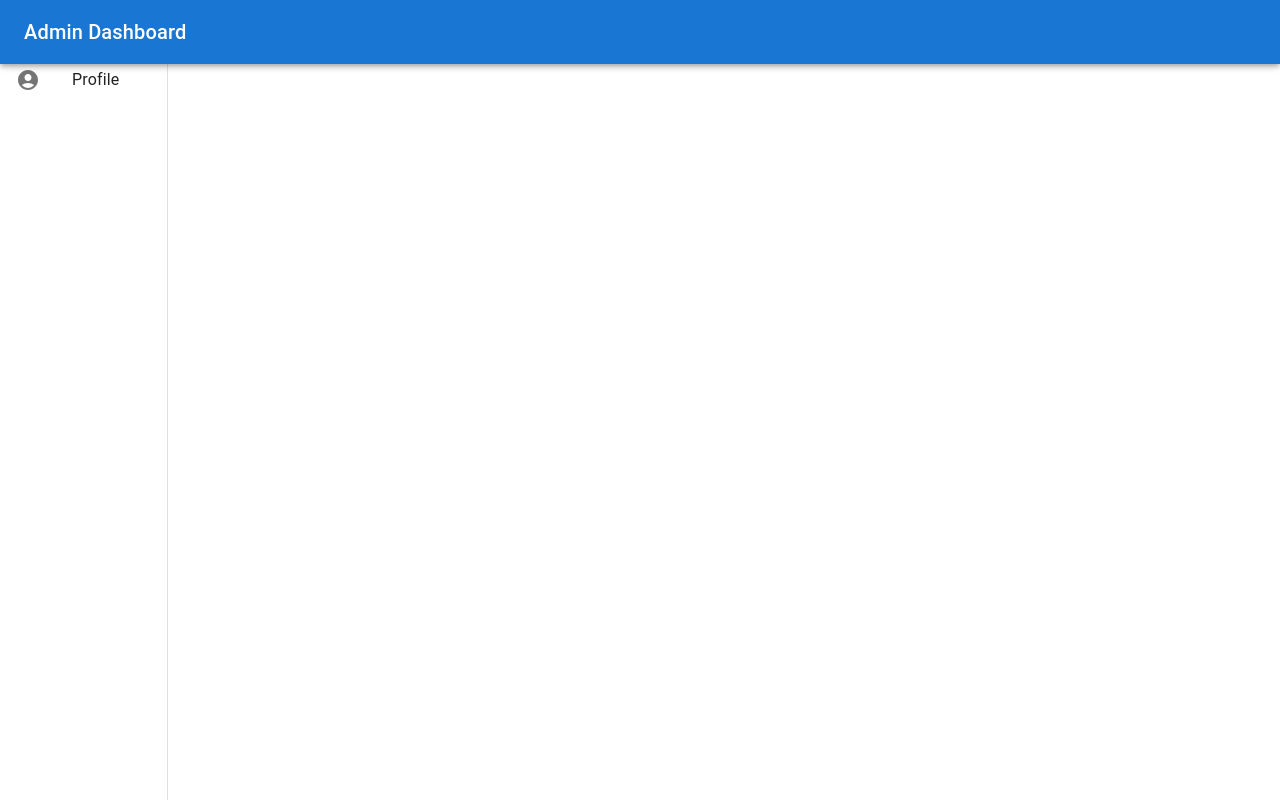
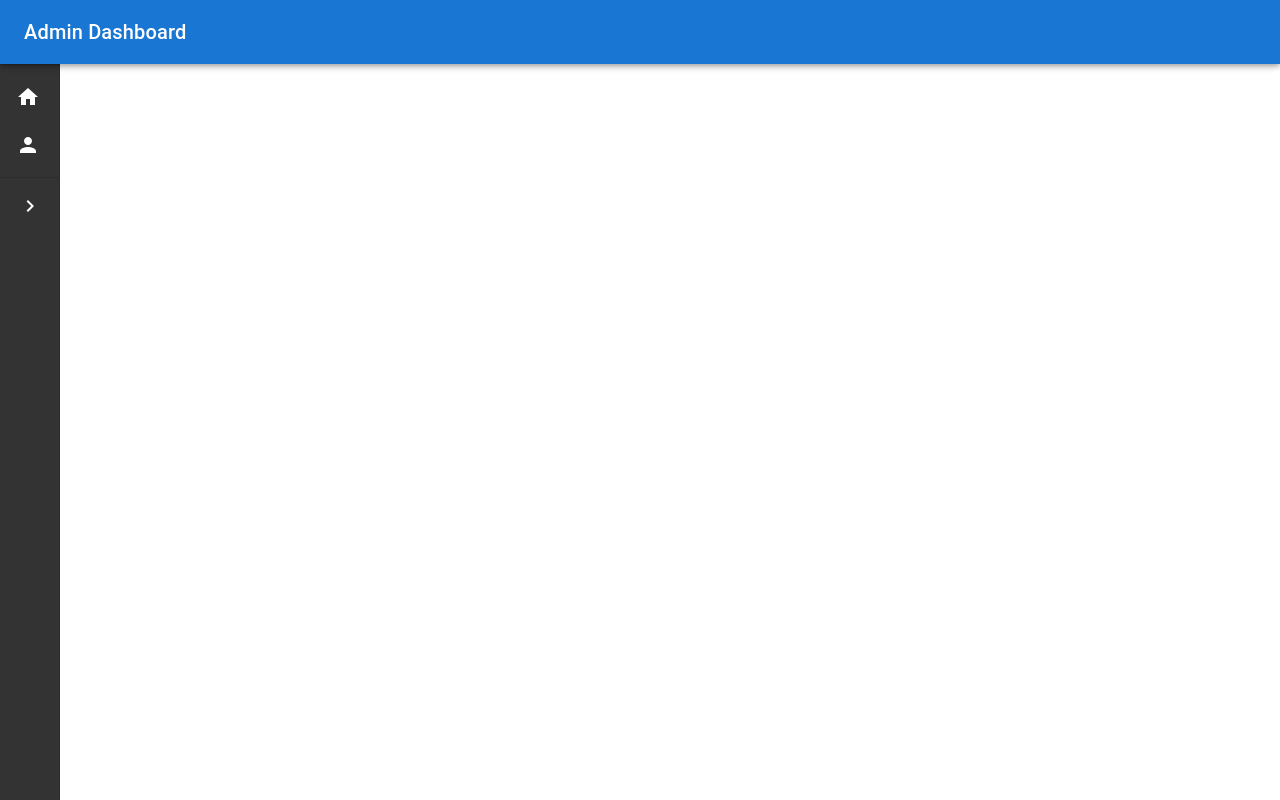
Before and after one commit to AfshanAlamEngg/mypg-frontend, a React (Create React App) app: page / in a window 1280 px wide. Built offline with nearby package versions, Linux system fonts and the light colour scheme.

Commit message:
Modified Sidebar.js in the project.

```diff
--- a/src/components/Sidebar.js
+++ b/src/components/Sidebar.js
@@ -1,23 +1,88 @@
-// src/components/Sidebar.js
-import React from 'react';
-import { Drawer, List, ListItem, ListItemIcon, ListItemText } from '@mui/material';
-import { Home, Dashboard, AccountCircle } from '@mui/icons-material';
+import React, { useState } from 'react';
+import { Drawer, List, ListItem, ListItemIcon, ListItemText, Toolbar, IconButton, Divider, Box } from '@mui/material';
+import { Home as HomeIcon, Person as PersonIcon, Menu as MenuIcon, ChevronLeft as ChevronLeftIcon, ChevronRight as ChevronRightIcon } from '@mui/icons-material';
 import { Link } from 'react-router-dom';
 
-const Sidebar = () => {
-    return (
-        <Drawer variant="permanent">
+const drawerWidth = 240;
+
+const Sidebar = ({ open, setOpen }) => {
+    const [mobileOpen, setMobileOpen] = useState(false);
+
+    const handleDrawerToggle = () => {
+        setMobileOpen(!mobileOpen);
+    };
+
+    const handleSidebarToggle = () => {
+        setOpen(!open);
+    };
+
+    const drawer = (
+        <div>
+            <Toolbar />
+            <Divider />
             <List>
                 <ListItem button component={Link} to="/dashboard">
-                    <ListItemIcon><Dashboard /></ListItemIcon>
+                    <ListItemIcon><HomeIcon style={{ color: 'white' }} /></ListItemIcon>
                     <ListItemText primary="Dashboard" />
                 </ListItem>
                 <ListItem button component={Link} to="/profile">
-                    <ListItemIcon><AccountCircle /></ListItemIcon>
+                    <ListItemIcon><PersonIcon style={{ color: 'white' }} /></ListItemIcon>
                     <ListItemText primary="Profile" />
                 </ListItem>
             </List>
-        </Drawer>
+            <Divider />
+            <Box sx={{ display: 'flex', justifyContent: 'center', padding: 1 }}>
+                <IconButton
+                    color="inherit"
+                    onClick={handleSidebarToggle}
+                    sx={{ color: 'white' }}
+                >
+                    {open ? <ChevronLeftIcon /> : <ChevronRightIcon />}
+                </IconButton>
+            </Box>
+        </div>
+    );
+
+    return (
+        <>
+            <IconButton
+                color="inherit"
+                aria-label="open drawer"
+                edge="start"
+                onClick={handleDrawerToggle}
+                sx={{ display: { sm: 'none' }, color: 'white', position: 'absolute', top: 16, left: 16 }}
+            >
+                <MenuIcon />
+            </IconButton>
+            <Drawer
+                variant="temporary"
+                open={mobileOpen}
+                onClose={handleDrawerToggle}
+                ModalProps={{ keepMounted: true }}
+                sx={{
+                    display: { xs: 'block', sm: 'none' },
+                    '& .MuiDrawer-paper': { boxSizing: 'border-box', width: drawerWidth, backgroundColor: '#333', color: 'white' }
+                }}
+            >
+                {drawer}
+            </Drawer>
+            <Drawer
+                variant="permanent"
+                open={open}
+                sx={{
+                    display: { xs: 'none', sm: 'block' },
+                    '& .MuiDrawer-paper': {
+                        boxSizing: 'border-box',
+                        width: open ? drawerWidth : 60, // Adjust width for collapsed state
+                        backgroundColor: '#333',
+                        color: 'white',
+                        transition: 'width 0.3s' // Smooth transition
+                    }
+                }}
+            >
+                {drawer}
+            </Drawer>
+        </>
     );
 };
 
```
